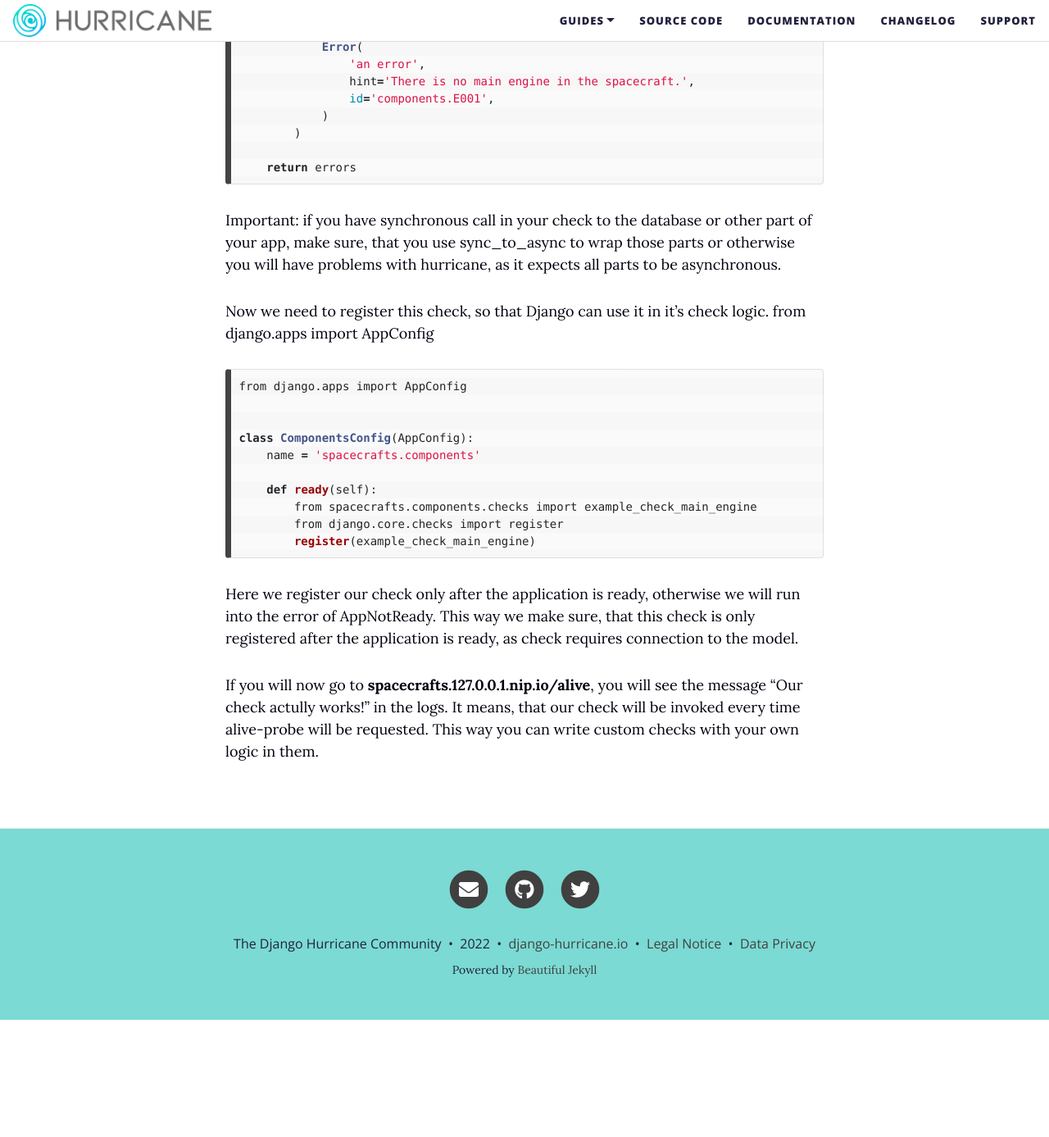
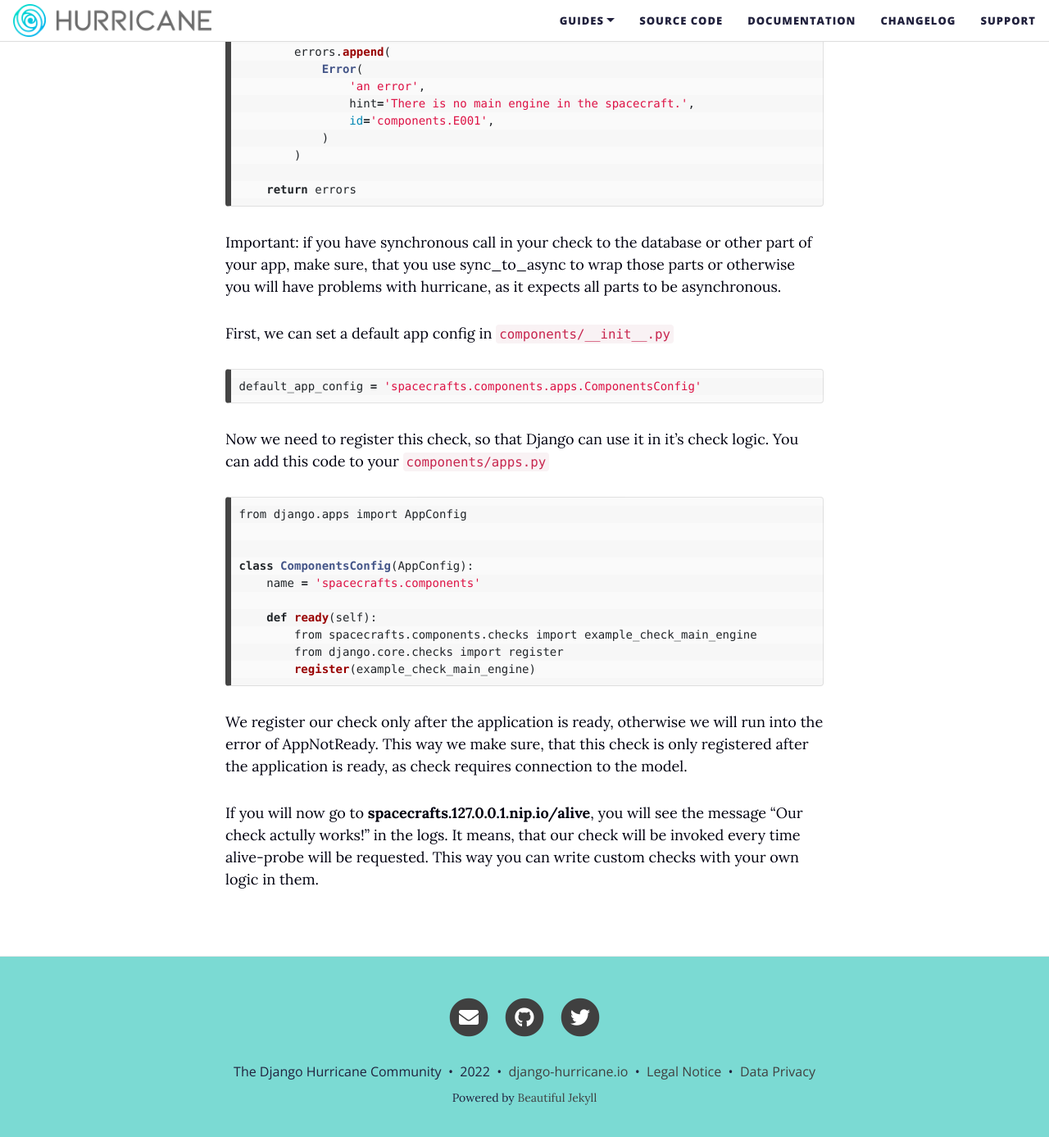
Before and after one commit to django-hurricane/django-hurricane, a Jekyll site: the page built from website/basic-app.md, in a window 1280 px wide and 1400 px high, scrolled down 8624 px. Shown: the top 1387 px of the window at 82% size. Built offline with Jekyll 4.4.1, drawn with Linux system fonts in a browser that asks for light colours; nearby versions of some CDN libraries; before the commit the page ends 9868 px from its top, so only the background shows below that; some of the changed text lies outside the part shown.

Commit message:
fix: added missing part and fixing text

```diff
--- a/website/basic-app.md
+++ b/website/basic-app.md
@@ -302,7 +302,7 @@ You can check the inbuilt probes, going to **spacecrafts.127.0.0.1.nip.io/startu
 
 Alternatively, you can create your own check handeler.
 
-For this, you can create a file with a name checks.py with the following content:
+For this, you can create a file with a name `components/checks.py` with the following content:
 
 ~~~python
 from django.core.checks import Error
@@ -335,8 +335,14 @@ Important: if you have synchronous call in your check to the database or other p
 use sync_to_async to wrap those parts or otherwise you will have problems with hurricane, as it expects all parts to be
 asynchronous.
 
-Now we need to register this check, so that Django can use it in it's check logic.
-from django.apps import AppConfig
+First, we can set a default app config in `components/__init__.py`
+
+~~~python
+default_app_config = 'spacecrafts.components.apps.ComponentsConfig'
+~~~
+
+Now we need to register this check, so that Django can use it in it's check logic. You can add this code to your
+`components/apps.py`
 
 ~~~python
 from django.apps import AppConfig
@@ -351,7 +357,7 @@ class ComponentsConfig(AppConfig):
         register(example_check_main_engine)
 ~~~
 
-Here we register our check only after the application is ready, otherwise we will run into the error of AppNotReady.
+We register our check only after the application is ready, otherwise we will run into the error of AppNotReady.
 This way we make sure, that this check is only registered after the application is ready, as check requires connection
 to the model.
 
```
Also changed, not shown: other parts of website/basic-app.md (+1 -1 lines).
